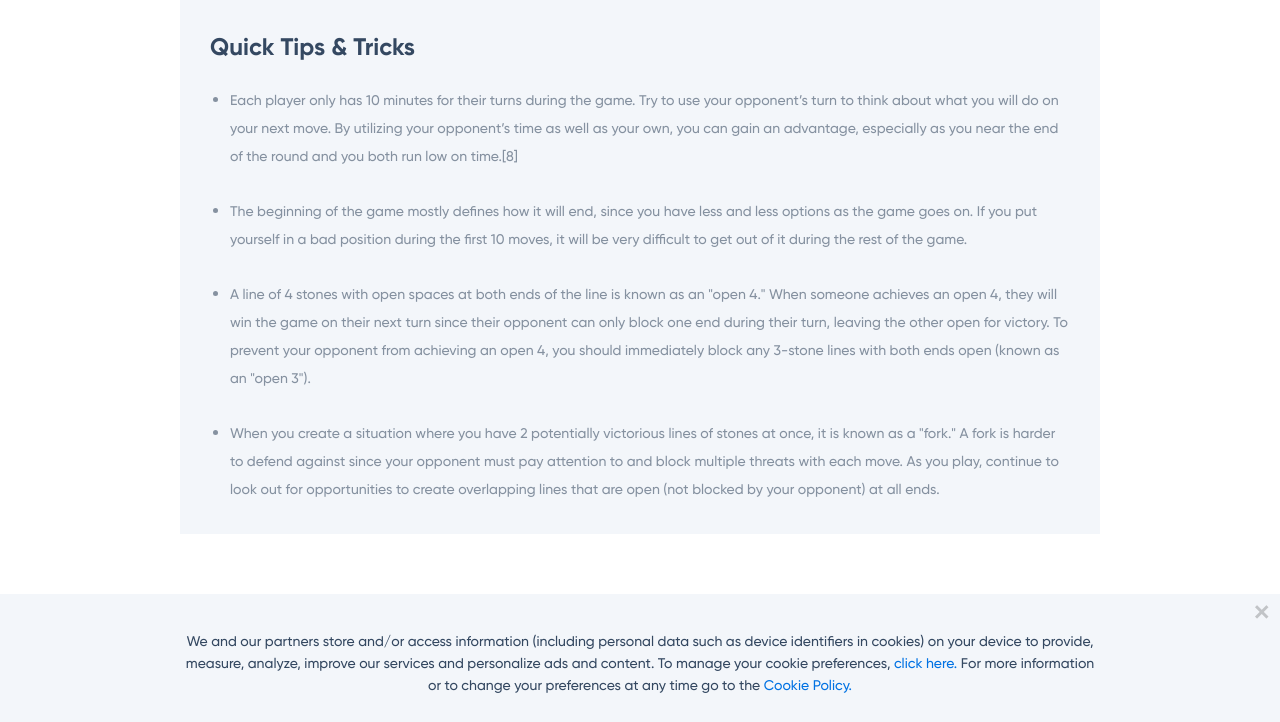
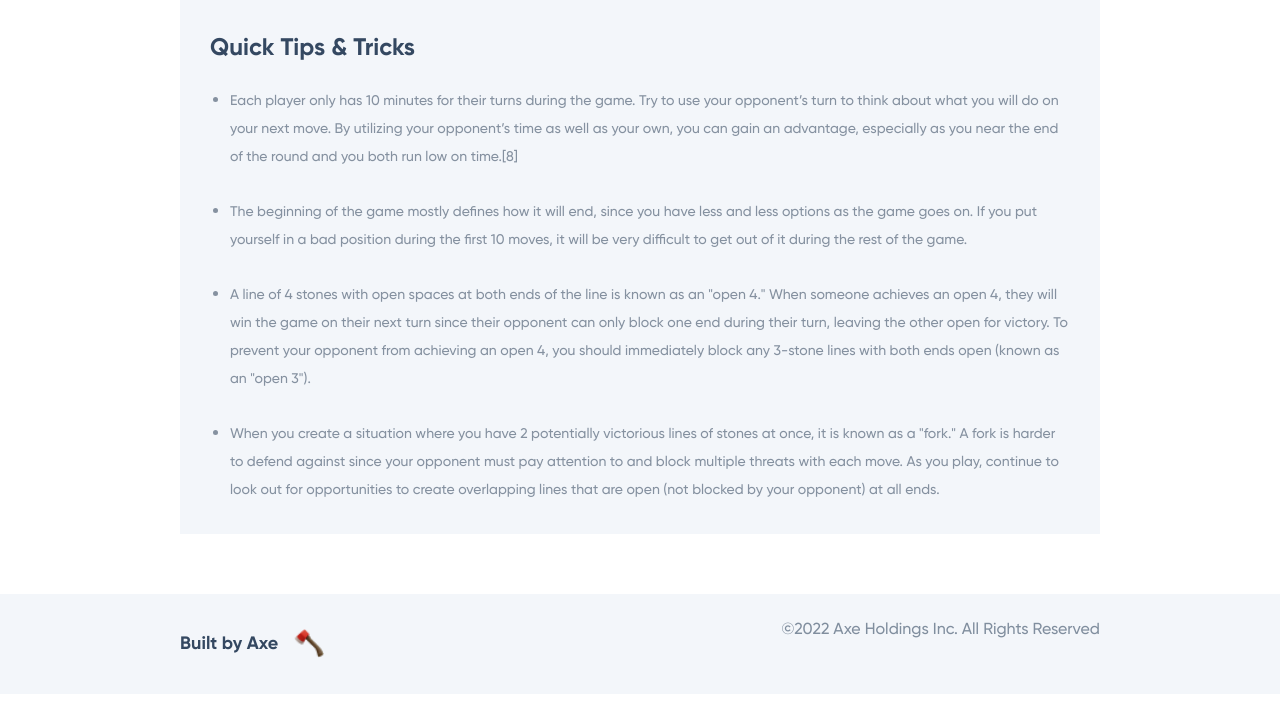
Before and after one commit to Axe-LLC/gomoku.com, a PHP site: page / in a window 1280 px wide. Shown: the part 1528-2250 px from the top of the page. After the commit the page ends 2186 px from the top, so only its background shows below. Run offline with PHP 8.4, Linux system fonts and the light colour scheme.

Commit message:
footer section

```diff
--- a/index.html
+++ b/index.html
@@ -278,12 +278,11 @@
 
 	<!-- privacy page -->
 	<div class="privacy">
-		<div class="container">
-			We and our partners store and/or access information (including personal data such as device identifiers in cookies) on your device to provide,
-			measure, analyze, improve our services and personalize ads and content. To manage your cookie preferences, <a href="#this">click here.</a>
-			For more information or to change your preferences at any time go to the <a href="#this">Cookie Policy.</a>
+		<div class="container flex space-between">
+			<h4>Built by Axe  <img src="images/axe_logo.png" width="30px" alt=""/></h4>
+			<p>©2022 Axe Holdings Inc. All Rights Reserved</p>
 		</div>
-		<a href="#this" title="close" class="close">&#x2715;</a>
+		<!-- <a href="#this" title="close" class="close">&#x2715;</a> -->
 	</div>
 	<!-- privacy page end -->
 </div>
--- a/style/style.css
+++ b/style/style.css
@@ -463,7 +463,7 @@ ul, li {
 /* privacy */
 .privacy {
 	background: #F3F6FA;
-	padding-top: 37px;
+	padding-top: 25px;
 	padding-bottom: 25px;
 	text-align: center;
 	color: #344861;
@@ -474,6 +474,21 @@ ul, li {
 .privacy a {
 	text-decoration: none;
 	color: #0072E3;
+}
+.privacy h4 {
+	font-size: 18px;
+	display: flex;
+	align-items: center;
+	color: #344861;
+	font-family: 'Gilroy_Bold';
+}
+.privacy p {
+	font-size: 16px;
+	color: #808E9E;
+	font-family: 'Gilroy';
+}
+.privacy h4 img {
+	margin-left: 16px;
 }
 .privacy .close {
 	position: absolute;
```
Also changed, not shown: images/axe_logo.png (added).
